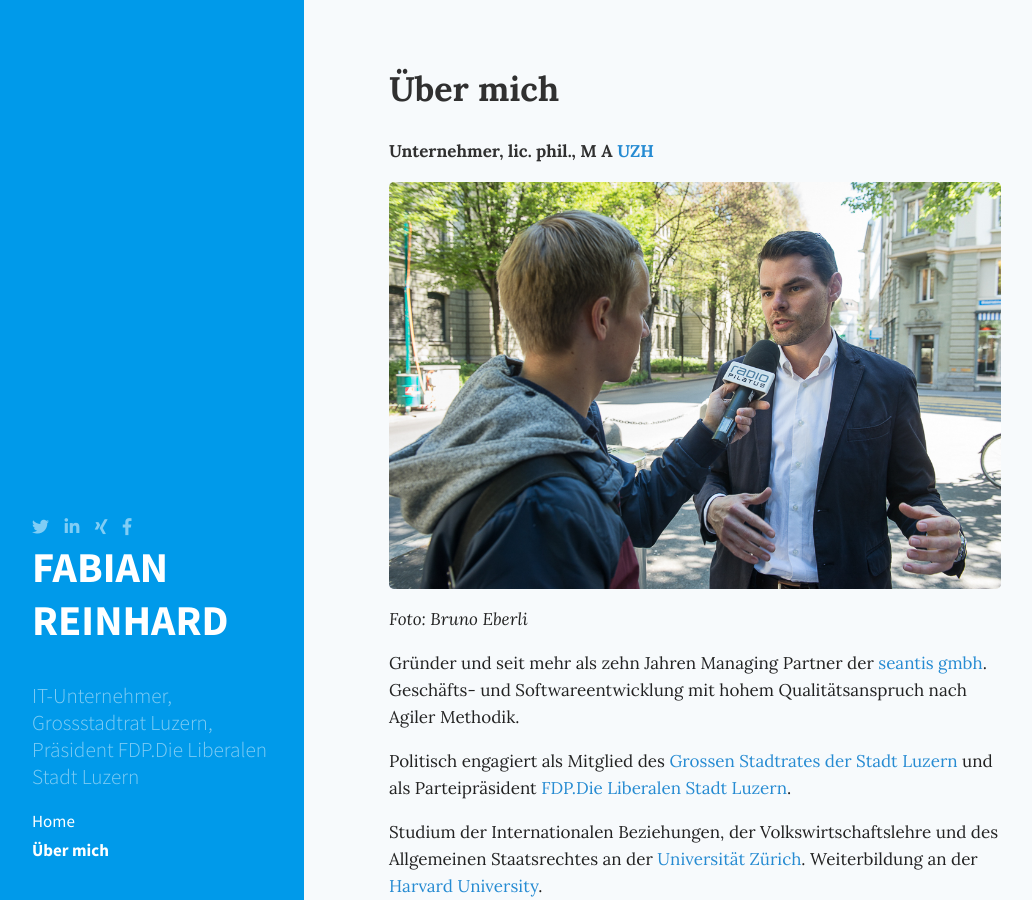
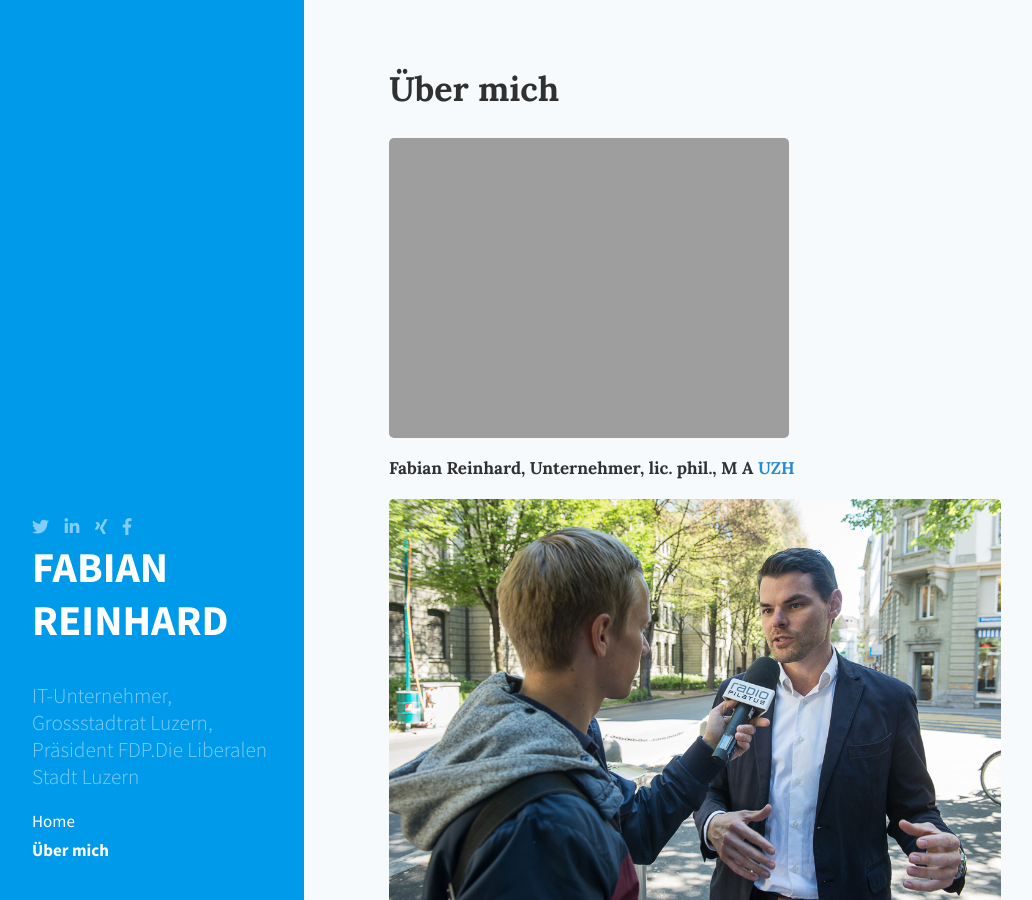
Before and after one commit to freinhard/freinhard.github.io, a Jekyll site: the page built from about.md, in a window 1280 px wide and 900 px high. Shown: the whole window, without its empty margins (2-1034 px from the left). Built offline with Jekyll 4.4.1, drawn with Linux system fonts in a browser that asks for light colours; nearby versions of some CDN libraries; comment, search, counter and statistics services are not loaded.

Commit message:
About and paginate

```diff
--- a/_config.yml
+++ b/_config.yml
@@ -12,7 +12,7 @@
 tagline:             'IT-Unternehmer, Grossstadtrat, Präsident FDP.Die Liberalen Stadt Luzern'
 description:         'IT-Unternehmer, Grossstadtrat Luzern, Präsident FDP.Die Liberalen Stadt Luzern'
 baseurl:             'https://www.fabianreinhard.ch'
-paginate:            3
+paginate:            1
 
 # About/contact
 author:
--- a/about.md
+++ b/about.md
@@ -3,7 +3,9 @@
 title: Über mich
 ---
 
-**Unternehmer, lic. phil., M A [UZH](http://www.uzh.ch)**
+![Foto: Bruno Eberli]({{ site.url }}/public/assets/Flyer-2020.jpg)
+
+**Fabian Reinhard, Unternehmer, lic. phil., M A [UZH](http://www.uzh.ch)**
 
 ![Foto: Bruno Eberli]({{ site.url }}/public/assets/FR-Interview.jpg) *Foto: Bruno Eberli*
 
--- a/index.html
+++ b/index.html
@@ -6,6 +6,10 @@
 <div id="flyer">
     <a href="{{ site.baseurl }}/public/assets/Flyer-2020.pdf"><img src="{{ site.baseurl }}/public/assets/Flyer-2020.png" alt="Flyer Wahlen 2020" /></a>
 </div>
+
+<p>Politisch engagiert als Mitglied des <a href="https://www.stadtluzern.ch/politikverwaltung/grosserstadtrat/5973">Grossen Stadtrates der Stadt Luzern</a> und als Parteipräsident <a href="http://www.fdp-stadtluzern.ch">FDP.Die Liberalen Stadt Luzern</a>.</p>
+<p>Gründer und seit mehr als zehn Jahren Managing Partner der <a href="http://www.seantis.ch">seantis gmbh</a>. Geschäfts- und Softwareentwicklung mit hohem Qualitätsanspruch nach Agiler Methodik.</p>
+<p>Studium der Internationalen Beziehungen, der Volkswirtschaftslehre und des Allgemeinen Staatsrechtes an der <a href="http://www.uzh.ch">Universität Zürich</a>. Weiterbildung an der <a href="https://www.harvard.edu">Harvard University</a>.</p>
 
 <div class="posts">
   {% for post in paginator.posts %}
```
